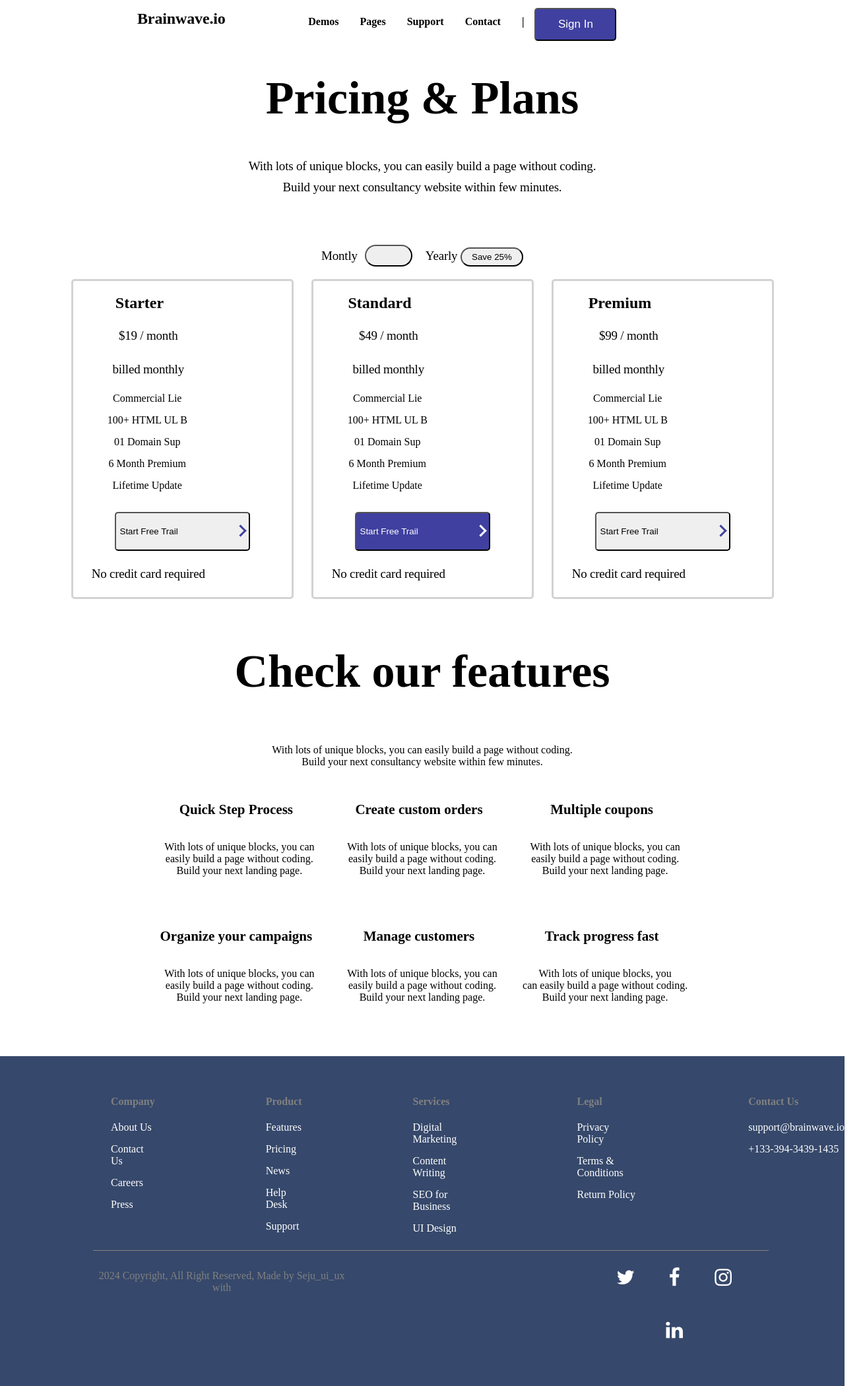
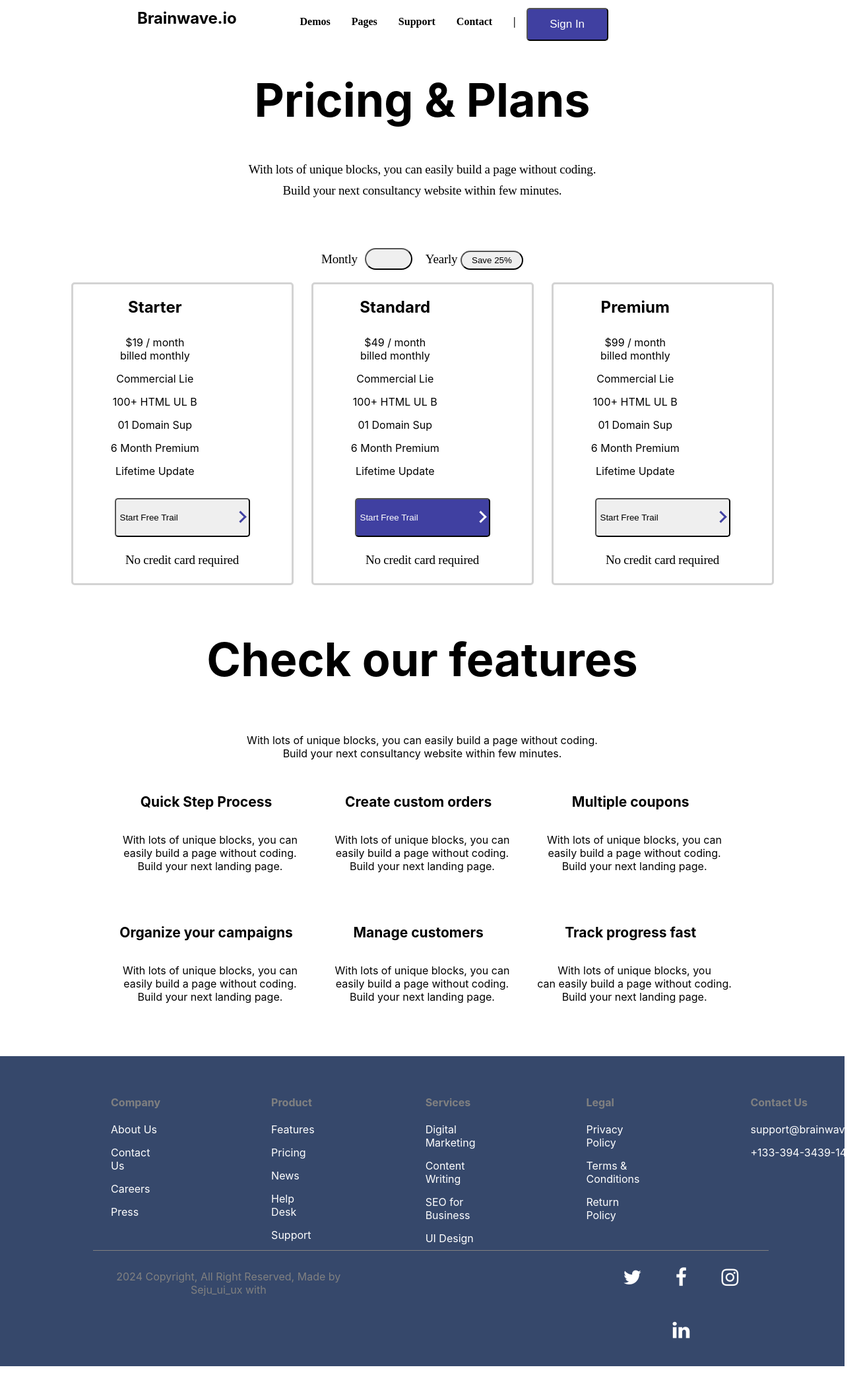
Before and after one commit to KHO11/brainwave, a React (Create React App) app: page / in a window 1280 px wide. Shown: the whole page at 66% size, 1308 px wide, since content can reach past the window. After the commit the page ends 2071 px from the top, so only its background shows below. Built offline with nearby package versions, Linux system fonts and the light colour scheme.

Commit message:
another commit

```diff
--- a/src/App.css
+++ b/src/App.css
@@ -29,7 +29,7 @@ body {
 .topnav-right {
   float: right;
   position: relative;
-  right: 27%;
+  padding-right: 28%;
 }
 
 .topnav-right a {
@@ -99,16 +99,12 @@ ul li {
   width: 331px;
 }
 
-h2 {
-  margin-left: -39%;
+.costBoxes ul {
+  padding-right: 37%;
 }
 
-.costBoxes a {
-  margin-left: -50%;
-}
-
-.costBoxes p {
-  margin-left: -31%;
+h2, .money {
+  padding-bottom: 9px;
 }
 
 .middleButton {
@@ -140,15 +136,14 @@ h2 {
 
 .right {
   transform: rotate(-45deg);
-  -webkit-transform: rotate(-45deg);
 }
 
-div.footer {
-  width: 100%;
+.footer {
   background-color: #36486b;
   text-align: center;
   display: flex;
-  height: 500px;
+  padding-bottom: 12%;
+  width: 100%;
 }
 
 h4 {
@@ -172,13 +167,13 @@ ul.bottomList {
 }
 
 .separator {
-  position: absolute;
   border-top: 1px solid gray;
   margin-top: 23%;
   width: 80%;
   color: gray;
   display: flex;
   justify-content: center;
+  position: absolute;
   margin-left: 11%;
 }
 
@@ -200,3 +195,16 @@ ul.bottomList {
 .bottomBox {
   padding-bottom: 5%;
 }
+
+@media screen and (max-width: 700px) {
+  .App {
+    flex-direction: column;
+  }
+}
+
+@media screen and (max-width: 400px) {
+  .topnav a {
+    float: none;
+    width: 100%;
+  }
+}
--- a/src/App.js
+++ b/src/App.js
@@ -5,7 +5,7 @@ function App() {
     <div className="App">
       <div class="topnav">
         <a className='smallHeader'>Brainwave.io</a>
-        <div class="topnav-right">
+        <div className="topnav-right">
           <a>Demos</a>
           <a>Pages</a>
           <a>Support</a>
@@ -24,10 +24,9 @@ function App() {
         </p>
         <div className='cost'>
           <div className='costBoxes'>
-            <h2>Starter</h2>
-            <p className='money'>$19 / month</p>
-            <p>billed monthly</p>
             <ul>
+              <h2>Starter</h2>
+              <li><a className='money'>$19 / month <br/> billed monthly</a></li>
               <li><a>Commercial Lie</a></li>
               <li><a>100+ HTML UL B</a></li>
               <li><a>01 Domain Sup</a></li>
@@ -38,10 +37,9 @@ function App() {
             <p>No credit card required</p>
           </div>
         <div className='costBoxes'>
-          <h2>Standard</h2>
-          <p className='money'>$49 / month</p>
-          <p>billed monthly</p>
           <ul>
+            <h2>Standard</h2>
+            <li><a className='money'>$49 / month <br/> billed monthly</a></li>
             <li><a>Commercial Lie</a></li>
             <li><a>100+ HTML UL B</a></li>
             <li><a>01 Domain Sup</a></li>
@@ -52,10 +50,9 @@ function App() {
           <p>No credit card required</p>
         </div>
         <div className='costBoxes'>
-          <h2>Premium</h2>
-          <p className='money'>$99 / month</p>
-          <p>billed monthly</p>
           <ul>
+            <h2>Premium</h2>
+            <li><a className='money'>$99 / month <br/> billed monthly</a></li>
             <li><a>Commercial Lie</a></li>
             <li><a>100+ HTML UL B</a></li>
             <li><a>01 Domain Sup</a></li>
--- a/src/index.css
+++ b/src/index.css
@@ -1,164 +1,13 @@
 body {
   margin: 0;
+  font-family: -apple-system, BlinkMacSystemFont, 'Segoe UI', 'Roboto', 'Oxygen',
+    'Ubuntu', 'Cantarell', 'Fira Sans', 'Droid Sans', 'Helvetica Neue',
+    sans-serif;
+  -webkit-font-smoothing: antialiased;
+  -moz-osx-font-smoothing: grayscale;
 }
 
-.smallHeader {
-  font-size: 24px;
-  font-weight: 700;
-  line-height: 28px;
-  letter-spacing: -0.13333334028720856px;
-  margin-left: 15%;
+code {
+  font-family: source-code-pro, Menlo, Monaco, Consolas, 'Courier New',
+    monospace;
 }
-
-.topnav {
-  overflow: hidden;
-  font-weight: 700;
-}
-
-.topnav a {
-  float: left;
-  text-align: center;
-  padding: 14px 16px;
-  text-decoration: none;
-}
-
-.topnav-right {
-  float: right;
-  position: relative;
-  right: 27%;
-}
-
-.topnav-right a {
-  margin-top: 10px;
-  font-family: 'Gilroy';
-}
-
-.topnav-right button {
-  width: 124px;
-  height: 50px;
-  margin-top: 12px;
-  border-radius: 5px;
-  font-size: 17px;
-  color: white;
-  background-color: #4040a1;
-}
-
-h1, h3{
-  font-size: 70px;
-}
-
-.mainSection p {
-  font-family: 'Gilroy';
-  font-size: 19px;
-  font-weight: 400;
-  line-height: 32px;
-  letter-spacing: -0.20000000298023224px;
-}
-
-.monthlyButton {
-  width: 72px;
-  height: 33px;
-  border-radius: 19px;
-  position: relative;
-  top: 7px;
-  left: 11px;
-}
-
-.yearlyButton {
-  width: 95px;
-  height: 29px;
-  border-radius: 19px;
-}
-
-.monthlyText {
-  padding-right: 31px;
-}
-
-ul li {
-  list-style-type: none;
-  border-color: gray;
-  padding-bottom: 15px;
-}
-
-.costBox, .bottomBox {
-  display: inline-grid;
-  grid-gap: 27px;
-  grid-template-columns: repeat(3, 1fr);
-  grid-auto-rows: 1fr;
-}
-
-.mainBoxes {
-  border-style: solid;
-  border-color: lightgray;
-  margin: auto;
-  border-radius: 5px;
-  width: 331px;
-}
-
-.mainBoxes a {
-  margin-left: -28%;
-}
-
-.middleButton {
-  background-color: #4040a1;
-  color: white;
-}
-
-.mainBoxes button {
-  width: 124px;
-  height: 50px;
-  border-radius: 5px;
-}
-
-div.footer {
-  width: 100%;
-  background-color: #36486b;
-  text-align: center;
-  display: flex;
-  height: 500px;
-}
-
-h4 {
-  color: gray;
-}
-
-.footer li a {
-  color: white;
-}
-
-ul.bottomList {
-  display: inline-block;
-  text-align: left;
-  margin-left: 10%;
-  margin-top: 3%;
-}
-
-.separator {
-  position: absolute;
-  border-top: 1px solid gray;
-  margin-top: 23%;
-  width: 80%;
-  color: gray;
-  display: flex;
-  justify-content: center;
-  margin-left: 11%;
-}
-
-.fa {
-  padding: 20px;
-  font-size: 30px;
-  width: 30px;
-  text-align: center;
-  text-decoration: none;
-  margin: 5px 2px;
-  color: white;
-}
-
-.separator p {
-  padding-right: 34%;
-  margin-top: 29px;
-}
-
-.bottomBox {
-  padding-bottom: 5%;
-}
```
